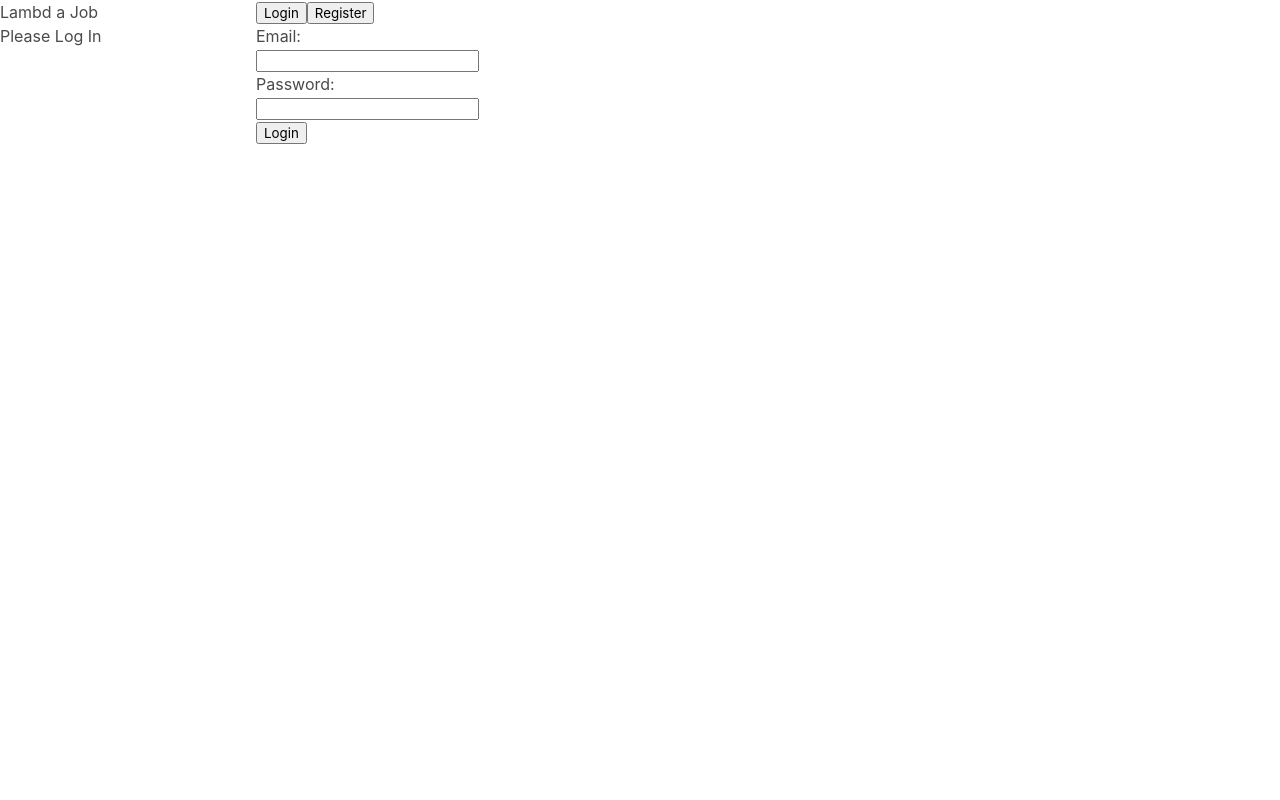
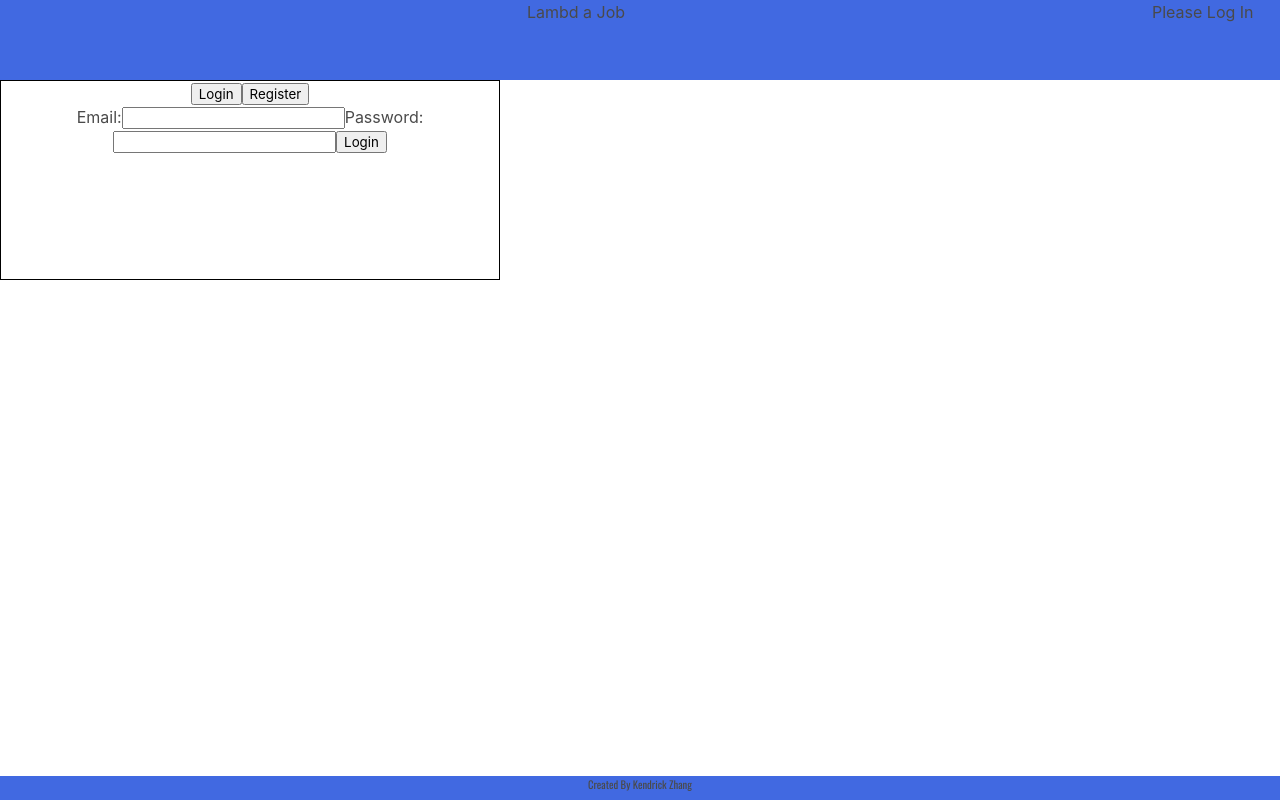
Before and after one commit to kendrickzhang/Lambd-a-Job, a React (Create React App) app in the folder laj-client/: page / in a window 1280 px wide. Built offline with nearby package versions, Linux system fonts and the light colour scheme; no server answers; the HTML template or start-up script is replaced by a standard one.

Commit message:
StickyNotes moves to end of list after edit; css grid still in progress; crud container is overflowing

```diff
--- a/laj-client/src/App.css
+++ b/laj-client/src/App.css
@@ -7,62 +7,144 @@ font-family: 'Montserrat', sans-serif;
 
 .App {
     display: grid;
-    grid-template-rows: 10% 5% 80% 5%;
-    grid-template-columns: 20% 20% 20% 20% 20%;
+    grid-template-rows: 10% 5% 82% 3%;
+    grid-template-columns: 15% 10% 5% 15% 10% 15% 15% 15%;
+    height: 100vh;
+    width: 100vw;
+    overflow-x: hidden;
+    overflow-y: hidden;
+    margin: 0;
+    padding: 0;
+}
+button:active, button:focus {
+    outline: none;
 }
 
+/* Header Properties */
 .mainHeader {
     grid-column-start: 1;
-    grid-column-end: 5;
-    grid-row: 1;
+    grid-column-end: 9;
+    grid-row-start: 1;
+    grid-row-end: 2;
+    height: 100%;
+    width: 100%;
+    background-color: royalblue;
+}
+.headerComponentTag {
+    display: flex;
+}
+.appTitle {
+    text-align: center;
+    flex: 9;
+}
+.headerButton {
+    flex: 1;
 }
 
+
+/* Login Window Properties */
+.loginWindowContainer {
+    border: 1px solid black;
+    grid-column-start: 1;
+    grid-column-end: 9;
+    grid-row-start: 3;
+    grid-row-end: 4;
+    height: 200px;
+    width: 500px;
+}
+
+
 /* Dashboard Properties */
-.dashboardContainer {
+.dashboard {
+    height: 100%;
+    width: 100%;
+    grid-column-start: 1;
+    grid-column-end: 9;
+    grid-row-start: 1;
+    grid-row-end: 4;
+}
+.dashPaneContainer {
     display: flex;
-    border: 1px solid green;
+}
+
+/* Dashboard Left Pane's properties */
+.dashboardLeftPane {
+    grid-column-start: 1;
+    grid-column-end: 5;
+    grid-row-start: 2;
+    grid-row-end: 4;
+    height: 100vh;
+    width: 100vw;
+}
+/* ShowAll Properties */
+.crudContainer {
+    display: flex;
+    grid-column-start: 1;
+    grid-column-end: 2;
+    grid-row-start: 2;
+    grid-row-end: 4;
+    height: 100%;
+}
+.stickyNotesContainer {
+    margin-right: 5px;
+    overflow: auto;
+}
+.eachStickyNote {
+    width: 210px;
+    height: 210px;
+    border: 1px solid black;
+    margin: 5px 10px 5px 10px;
+    font-family: 'Montserrat', sans-serif;
+    font-size: 10pt;
+    text-align: justify;
+}
+.crudFormContainer {
+    width: 180px;
+    height: 400px;
+    border: 1px solid black;
+    margin: 5px 5px 5px 5px;
+}
+.createOrEditForm {
+    margin: 5px 5px 5px 5px;
+}
+
+/* Dashboard Right Pane's Properties */
+.dashboardRightPane {
+    grid-column-start: 5;
+    grid-column-end: 9;
+    grid-row-start: 2;
+    grid-row-end: 4;
+    height: 100vh;
+    width: 100vw;
+}
+.jobPortalContainer {
+    height: 100vh;
+    width: 100vw;
+}
+.jobSearchFormContainer {
+    margin: 0 auto;
+    grid-row-start: 2;
+    grid-row-end: 3;
+    grid-column-start: 5;
+    grid-column-end: 9;
+}
+.jobSearchViewContainer {
+    grid-row-start: 3;
+    grid-row-end: 4;
+    grid-column-start: 5;
+    grid-column-end: 9;
     width: 100vw;
     height: 100vh;
-    grid-row-start: 1;
-    grid-row-end: 5;
-}
-.leftPaneContainer {
-    flex: 2;
-    border: 1px solid yellow;
-}
-.rightPaneContainer {
-    flex: 3;
-    border: 1px solid blue;
 }
 
-/* ShowAll Properties */
-.showAllContainer {
-    display: flex;
-    border: 1px solid;
-    width: 500px;
-    height: 660px;
+/* Footer Properties */
+footer {
+    grid-column-start: 1;
+    grid-column-end: 9;
+    grid-row-start: 4;
+    grid-row-end: 5;
+    font-family: 'Oswald', sans-serif;
+    font-size: 8pt;
+    text-align: center;
+    background-color: royalblue;
 }
-.displayAllRender {
-    flex: 3;
-    overflow: auto;
-}
-
-.crudFormContainer {
-    flex: 2;
-}
-.eachStickyNote {
-    border: 1px solid black;
-    width: 210px;
-    height: 210px;
-    font-family: 'Montserrat', sans-serif;
-    font-size: 8pt;
-    text-align: justify;
-    margin: 10px 10px 10px 10px;
-}
-.createEditContainer {
-    border: 1px solid black;
-    width: 210px;
-    height: 420px;
-    margin: 10px 10px 10px 10px;
-    position: fixed;
-}
--- a/laj-client/src/App.jsx
+++ b/laj-client/src/App.jsx
@@ -283,7 +283,7 @@ class App extends Component {
 
   render() {
     const checkLogin = this.state.isLoggedIn
-    ? <div>
+    ? <div className="dashboard">
         <Dashboard
           isLoggedIn={this.state.isLoggedIn}
           sticky_notes={this.state.sticky_notes}
@@ -304,7 +304,8 @@ class App extends Component {
           getOneNote={this.getOneNote}
         />
       </div>
-    : <div>
+    : <div className="loginWindowContainer">
+        <center>
         <LoginWindow
           onChange={this.handleChange}
           email={this.state.email}
@@ -316,15 +317,19 @@ class App extends Component {
           showRegisterForm={this.showRegisterForm}
           toggleLoginForm={this.state.toggleLoginForm}
         />
-      </div>
+        </center>
+      </div>;
 
     return (
       <div className="App">
-        <HpHeader
-          isLoggedIn={this.state.isLoggedIn}
-          logout={this.logout}
-        />
+        <div className="mainHeader">
+          <HpHeader
+            isLoggedIn={this.state.isLoggedIn}
+            logout={this.logout}
+          />
+        </div>
         <div>{ checkLogin }</div>
+        <footer>Created By Kendrick Zhang</footer>
       </div>
     );
   }
--- a/laj-client/src/components/CreateStickyNote.jsx
+++ b/laj-client/src/components/CreateStickyNote.jsx
@@ -8,7 +8,7 @@ function CreateStickyNote(props) {
     }
 
     return (
-        <form>
+        <form className="createForm">
             <input
                 type="text"
                 placeholder="URL of Job Posting"
@@ -46,9 +46,10 @@ function CreateStickyNote(props) {
             />
             <textarea
                 placeholder="Notes"
+                maxLength="420"
                 name="notes"
-                cols="30"
-                rows="10"
+                cols="20"
+                rows="15"
                 value={props.notes}
                 onChange={props.onChange}
             />
--- a/laj-client/src/components/Dashboard.jsx
+++ b/laj-client/src/components/Dashboard.jsx
@@ -5,8 +5,8 @@ import RightPaneHp          from './RightPaneHP';
 
 function Dashboard(props) {
     return (
-        <div className="dashboardContainer">
-            <div className="leftPaneContainer">
+        <div className="dashPaneContainer">
+            <div className="dashboardLeftPane">
                 <LeftPaneHp
                     isLoggedIn={props.isLoggedIn}
                     sticky_notes={props.sticky_notes}
@@ -27,7 +27,7 @@ function Dashboard(props) {
                     getOneNote={props.getOneNote}
                 />
             </div>
-            <div className="rightPaneContainer">
+            <div className="dashboardRightPane">
                 <RightPaneHp
                     onChange={props.onChange}
                 />
--- a/laj-client/src/components/EditStickyNote.jsx
+++ b/laj-client/src/components/EditStickyNote.jsx
@@ -55,9 +55,10 @@ function EditStickyNote(props) {
             />
             <textarea
                 placeholder="Notes"
+                maxLength="420"
                 name="notes"
-                cols="30"
-                rows="10"
+                cols="20"
+                rows="15"
                 value={props.notes}
                 onChange={props.onChange}
             />
--- a/laj-client/src/components/HpHeader.jsx
+++ b/laj-client/src/components/HpHeader.jsx
@@ -10,9 +10,9 @@ function HpHeader(props) {
         </div>
         : "Please Log In";
     return (
-        <header>
-            <div>Lambd a Job</div>
-            <div>{ headerButton }</div>
+        <header className="headerComponentTag">
+            <div className="appTitle">Lambd a Job</div>
+            <div className="headerButton">{ headerButton }</div>
         </header>
     );
 }
--- a/laj-client/src/components/RightPaneHP.jsx
+++ b/laj-client/src/components/RightPaneHP.jsx
@@ -5,13 +5,13 @@ import JobListingView   from './JobListingView';
 
 function RightPaneHP(props) {
     return (
-        <div>
-            <div>
+        <div className="jobPortalContainer">
+            <div className="jobSearchFormContainer">
                 <JobSearchForm
                     onChange={props.onChange}
                 />
             </div>
-            <div>
+            <div className="jobSearchViewContainer">
                 <JobListingView
                     onChange={props.onChange}
                 />
--- a/laj-client/src/components/ShowAllStickyNotes.jsx
+++ b/laj-client/src/components/ShowAllStickyNotes.jsx
@@ -1,6 +1,4 @@
 import React from 'react';
-import 'bulma/css/bulma.css';
-import '../App.css';
 
 import CreateStickyNote     from './CreateStickyNote';
 import EditStickyNote       from './EditStickyNote';
@@ -30,17 +28,15 @@ function ShowAllStickyNotes(props) {
         : "UNAUTHORIZED";
 
     return (
-        <div className="showAllContainer">
-            <div className="displayAllRender">
+        <div className="crudContainer">
+            <div className="stickyNotesContainer">
                 { displayAll }
             </div>
-            <div className="crudFormContainer">
-            {
+            <div className="crudFormContainer">{
                 props.editButton
-                ?
-                <div className="createEditContainer">
+                ? <div className="createOrEditForm">
                     <EditStickyNote
-                        onChange={props.onChange}
+                    onChange={props.onChange}
                         current_note={props.current_note}
                         editButton={props.editButton}
                         showCreateForm={props.showCreateForm}
@@ -54,8 +50,7 @@ function ShowAllStickyNotes(props) {
                         editSticky={props.editSticky}
                     />
                 </div>
-                :
-                <div className="createEditContainer">
+                : <div className="createOrEditForm">
                     <CreateStickyNote
                         onChange={props.onChange}
                         createSticky={props.createSticky}
@@ -67,8 +62,7 @@ function ShowAllStickyNotes(props) {
                         notes={props.notes}
                     />
                 </div>
-            }
-            </div>
+            }</div>
         </div>
     );
 }
--- a/laj-client/src/components/UserLoginForm.jsx
+++ b/laj-client/src/components/UserLoginForm.jsx
@@ -6,13 +6,12 @@ function UserLoginForm(props) {
         props.login();
     }
 
-    function handleLogout(evt) {
-        evt.preventDefault();
-        props.logout();
-    }
+    // function handleLogout(evt) {
+    //     evt.preventDefault();
+    //     props.logout();
+    // }
 
     return (
-        <div>
         <form>
             <label htmlFor="email">Email:</label>
             <input
@@ -33,7 +32,6 @@ function UserLoginForm(props) {
             <button onClick={(evt) => handleLogin(evt)}>Login</button>
             {/* <button onClick={(evt) => handleLogout(evt)}>Logout</button> */}
         </form>
-        </div>
     );
 }
 
--- a/laj-client/src/components/UserRegistrationForm.jsx
+++ b/laj-client/src/components/UserRegistrationForm.jsx
@@ -7,7 +7,6 @@ function UserRegistrationForm(props) {
     }
 
     return (
-        <div>
         <form>
             <label htmlFor="email">Email:</label>
             <input
@@ -27,7 +26,6 @@ function UserRegistrationForm(props) {
             />
             <button onClick={(evt) => handleRegister(evt)}>Register</button>
         </form>
-        </div>
     );
 }
 
--- a/laj-client/src/index.css
+++ b/laj-client/src/index.css
@@ -1,15 +1,8 @@
-*:active {
-  outline: 0;
-}
-
-*:focus {
-  outline: 0;
-}
-
 body {
   margin: 0;
   padding: 0;
   width: 100%;
   height: 100%;
-  overflow: hidden;
+  /* overflow-x: hidden;
+  overflow-y: hidden; */
 }
```
Also changed, not shown: 1 other file (tests, documents, lock files or other folders). Lines whose indentation alone changed are shown as unchanged.
